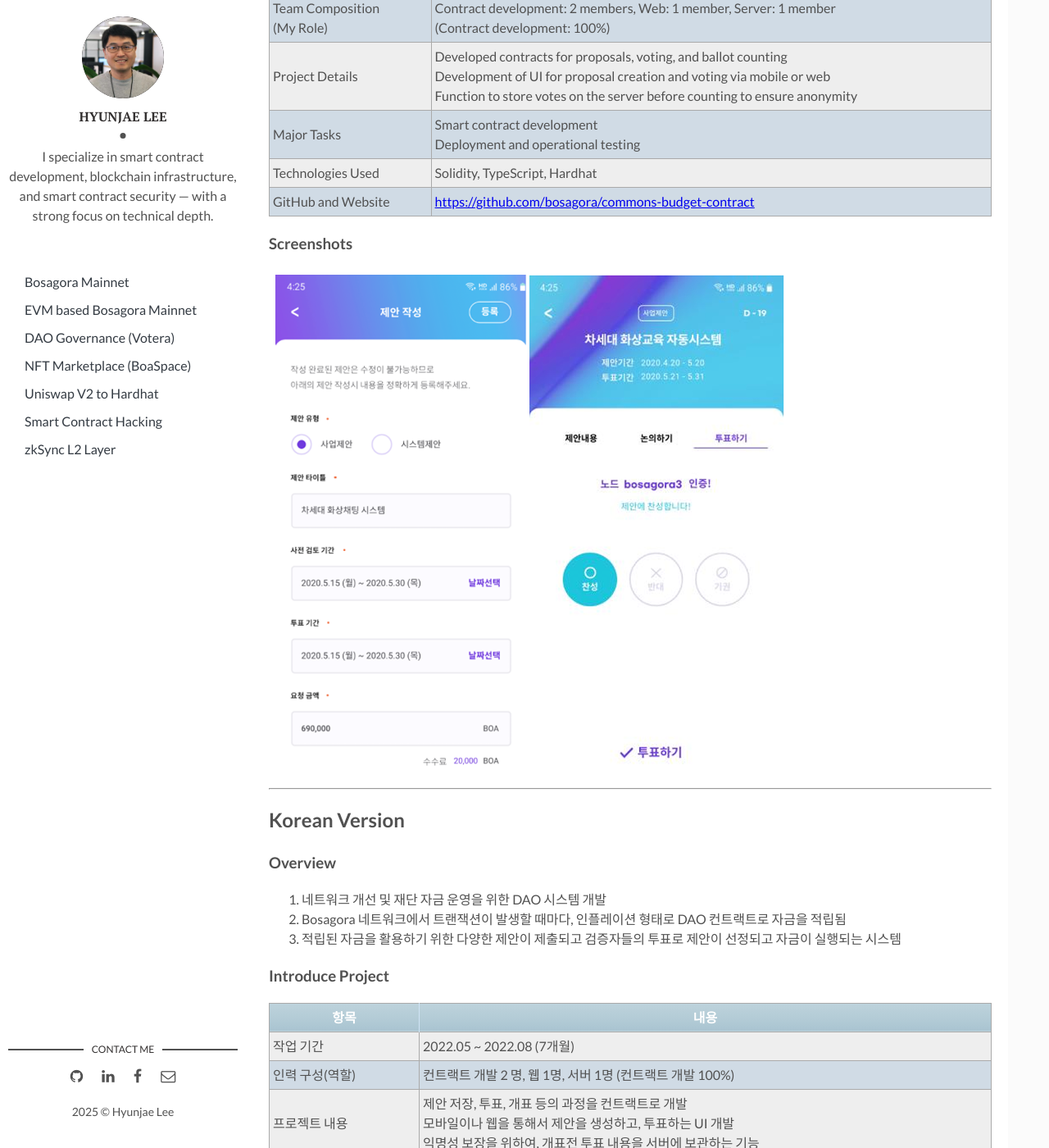
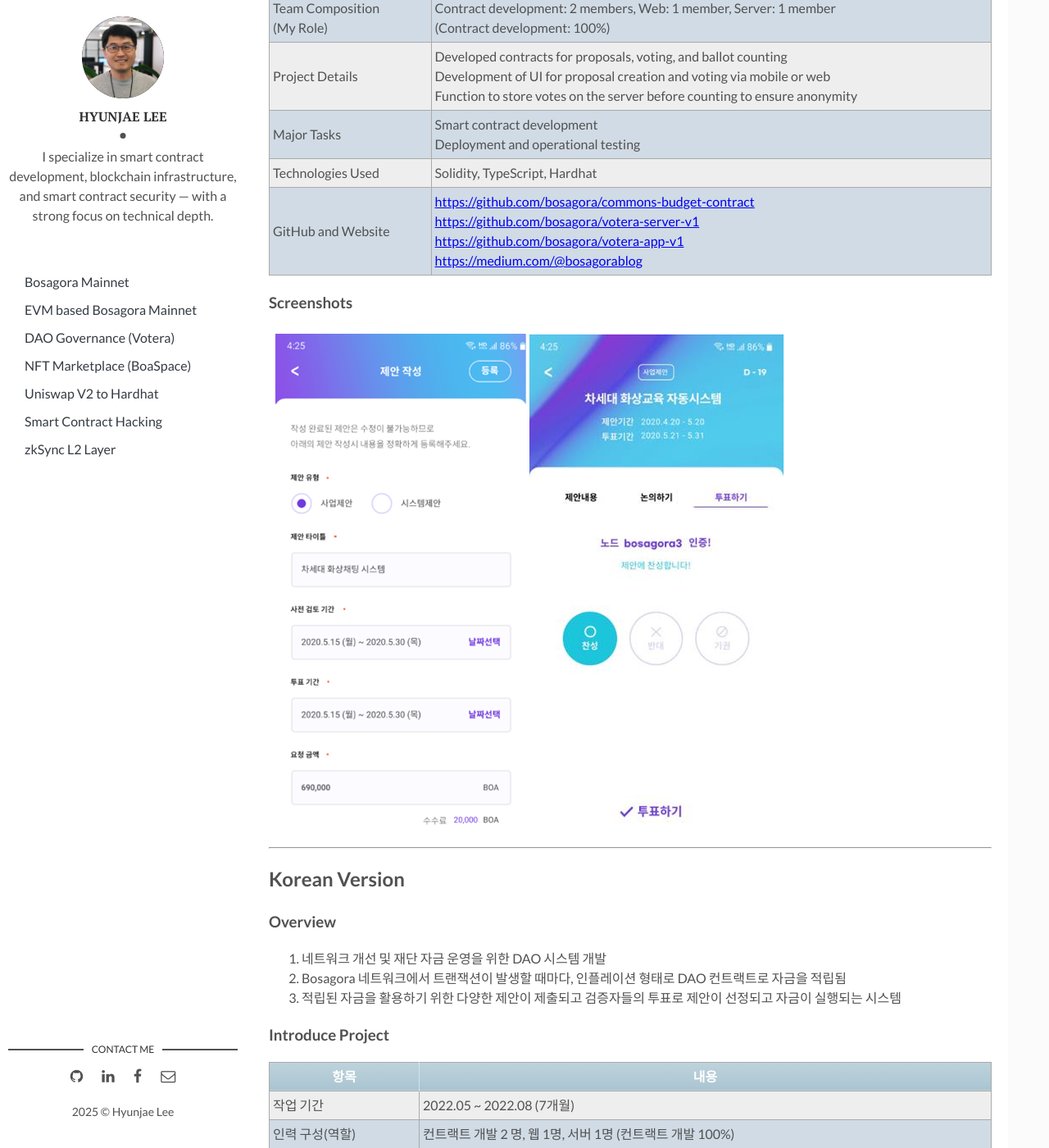
Before and after one commit to linked0/linked0.github.io, a Jekyll site: the page built from _posts/2019-09-03-votera.markdown, in a window 1280 px wide and 1400 px high, scrolled down 936 px. Shown: the whole window at 82% size. Built offline with Jekyll 4.4.1, drawn with Linux system fonts in a browser that asks for light colours; nearby versions of some CDN libraries; some of the changed text lies outside the part shown.

Commit message:
docs(post): add GitHub links for code exposure

```diff
--- a/_posts/2019-09-03-votera.markdown
+++ b/_posts/2019-09-03-votera.markdown
@@ -27,7 +27,7 @@ DAO Governance System (Votera)
 | Project Details           | Developed contracts for proposals, voting, and ballot counting <br> Development of UI for proposal creation and voting via mobile or web <br> Function to store votes on the server before counting to ensure anonymity |
 | Major Tasks      | Smart contract development <br> Deployment and operational testing                                                                                                                                                     |
 | Technologies Used         | Solidity, TypeScript, Hardhat                                                                                                                                                                                          |
-| GitHub and Website        | [https://github.com/bosagora/commons-budget-contract](https://github.com/bosagora/commons-budget-contract)                                                                                                             |
+| GitHub and Website        |  [https://github.com/bosagora/commons-budget-contract](https://github.com/bosagora/commons-budget-contract/tree/v1.x.x) <br> [https://github.com/bosagora/votera-server-v1](https://github.com/bosagora/votera-server-v1)  <br> [https://github.com/bosagora/votera-app-v1](https://github.com/bosagora/votera-app-v1) <br> [https://medium.com/@bosagorablog](https://medium.com/@bosagorablog)     |
 
 ### Screenshots
 ![Image 1]({{site.baseurl}}/assets/img/votera-1.png)
@@ -49,7 +49,7 @@ DAO Governance System (Votera)
 | 프로젝트 내용    | 제안 저장, 투표, 개표 등의 과정을 컨트랙트로 개발 <br> 모바일이나 웹을 통해서 제안을 생성하고, 투표하는 UI 개발 <br> 익명성 보장을 위하여, 개표전 투표 내용을 서버에 보관하는 기능   |
 | 주요 업무  | 스마트 컨트랙트 개발 <br> 배포 및 운영 테스트                                                                                                                                        |
 | 사용 기술      | Solidity, TypeScript, Hardhat                                                                                                                                                        |
-| 깃헙 및 사이트   | [https://github.com/bosagora/commons-budget-contract](https://github.com/bosagora/commons-budget-contract) <br> [https://medium.com/@bosagorablog](https://medium.com/@bosagorablog) |
+| 깃헙 및 사이트   | [https://github.com/bosagora/commons-budget-contract](https://github.com/bosagora/commons-budget-contract/tree/v1.x.x) <br> [https://github.com/bosagora/votera-server-v1](https://github.com/bosagora/votera-server-v1)  <br> [https://github.com/bosagora/votera-app-v1](https://github.com/bosagora/votera-app-v1) <br> [https://medium.com/@bosagorablog](https://medium.com/@bosagorablog)  |
 
 
 ### Screenshots
```
